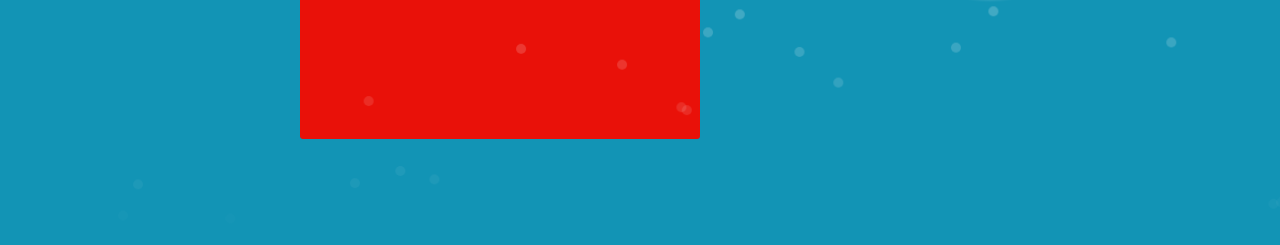
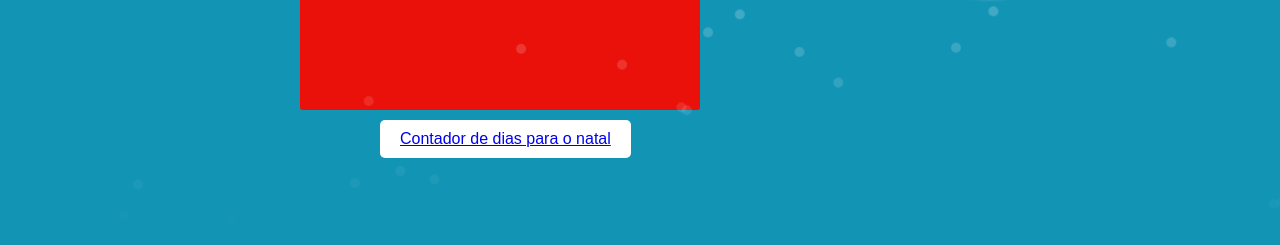
Before and after one commit to Iago-saraiva/cart-o-natal, a plain HTML site: page index.html in a window 1280 px wide. Shown: the part 555-800 px from the top of the page. Drawn offline with nearby package versions, Linux system fonts and the light colour scheme.

Commit message:
Update index.html

```diff
--- a/index.html
+++ b/index.html
@@ -27,11 +27,16 @@
         <h2>🎄✨ Feliz Natal! ✨🎄
 
           Que neste Natal a paz, o amor e a esperança estejam presentes em cada momento. Que a luz dessa época tão especial ilumine o seu caminho e traga
-            muita alegria para o ano novo que se aproxima. Feliz Natal e um próspero 2025!
+            muita alegria para o ano novo que se aproxima. Feliz Natal e um próspero 2024!
             Com carinho,
             Eduarda, Iago e Carlos. <i class="bi bi-snow"></i></h2>
             <i class="bi bi-snow"></i>
           </div>
+        </div>
+        <div class="link-contador">
+          <button style="margin: 10px; margin-left: 20%; ">
+          <a href="https://itz-kdu.github.io/contador-natalino/">Contador de dias para o natal</a>
+          </button>
         </div>
       </div>
 </div>
```
Lines whose indentation alone changed are shown as unchanged.
